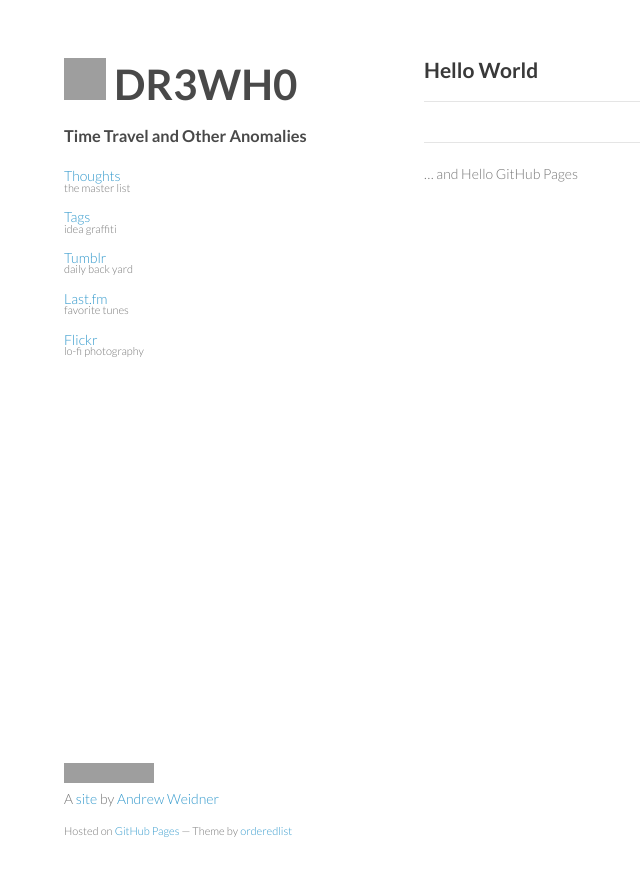
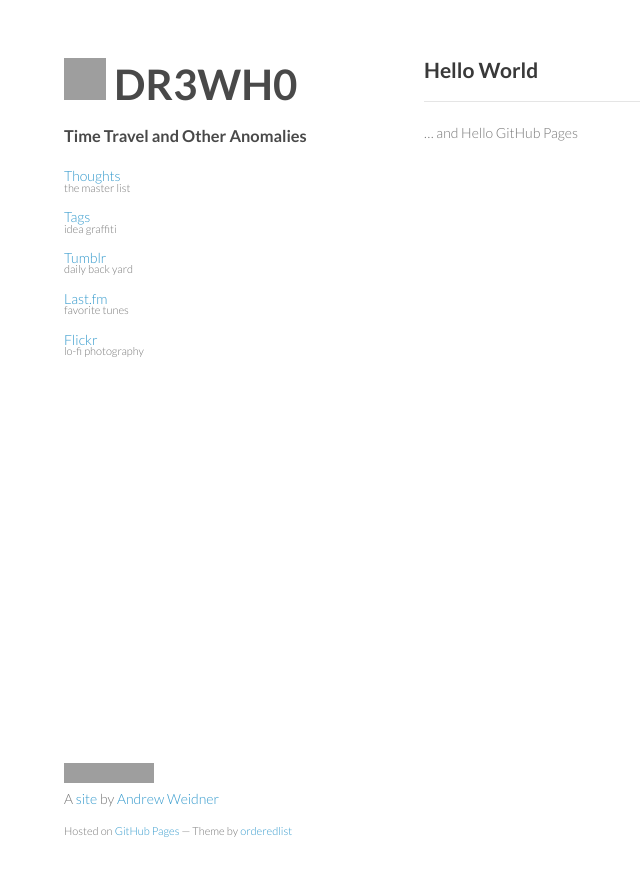
Before and after one commit to drewhop/drewhop.github.io, a Jekyll site: the page built from _posts/2013-07-21-Hello-World.md, in a window 1280 px wide. Shown: the top 876 px of the page, without its empty margins (146-786 px from the left). Built offline with Jekyll 4.4.1, drawn with Linux system fonts in a browser that asks for light colours; Markdown is read by kramdown in place of the engine named in the settings; comment, search, counter and statistics services are not loaded; grey boxes are pictures that could not be loaded.

Commit message:
Update post.html

```diff
--- a/_layouts/post.html
+++ b/_layouts/post.html
@@ -9,7 +9,10 @@ layout: default
 
 {% if page.description %}
 <ul><p class="view">{{ page.description }}</p></ul>
+<hr/>
 {% endif %}
+
+{{content}}
 
 {% include JB/setup %}
 <ul class="tag_box inline">
@@ -17,9 +20,6 @@ layout: default
   {% include JB/tags_list %}
 </ul>
 
-<hr/>
-
-{{content}}
 </article>
 
 <!--
```
